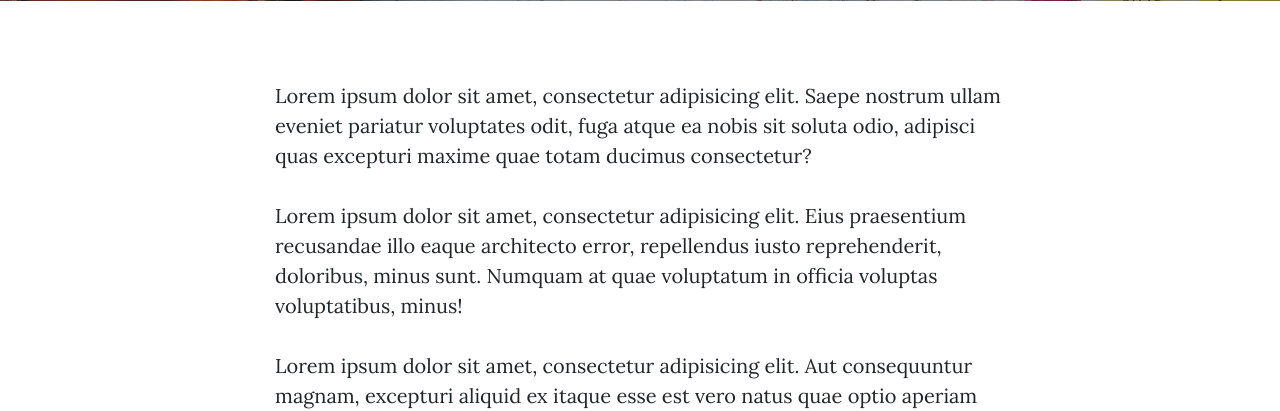
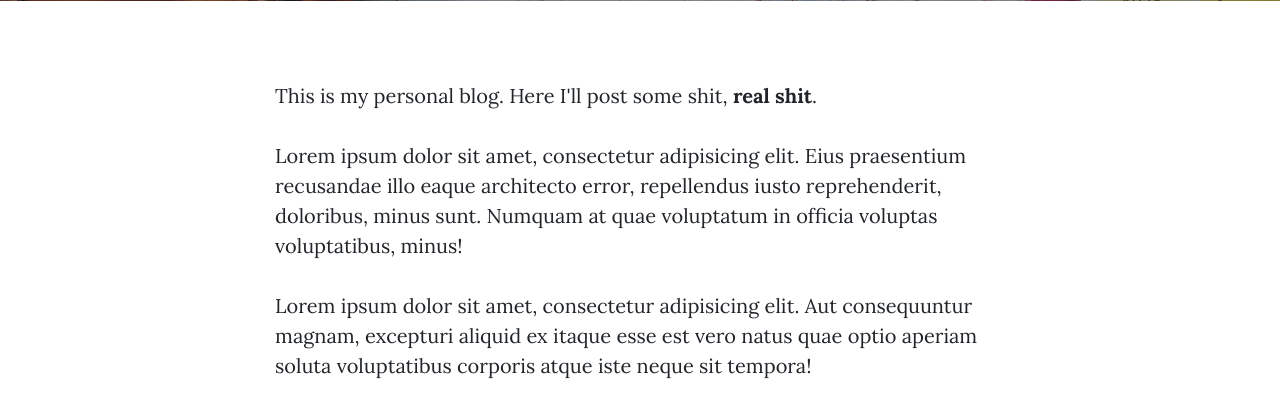
Before and after one commit to sergarbor/Flask_Blog, a Flask app: page /about in a window 1280 px wide. Shown: the part 531-942 px from the top of the page. Run offline with Flask 2, Linux system fonts and the light colour scheme; some libraries are stand-ins or nearby versions.

Commit message:
some changes in about me

```diff
--- a/templates/about.html
+++ b/templates/about.html
@@ -80,7 +80,7 @@
   <div class="container">
     <div class="row">
       <div class="col-lg-8 col-md-10 mx-auto">
-        <p>Lorem ipsum dolor sit amet, consectetur adipisicing elit. Saepe nostrum ullam eveniet pariatur voluptates odit, fuga atque ea nobis sit soluta odio, adipisci quas excepturi maxime quae totam ducimus consectetur?</p>
+        <p>This is my personal blog. Here I'll post some shit, <b>real shit</b>.</p>
         <p>Lorem ipsum dolor sit amet, consectetur adipisicing elit. Eius praesentium recusandae illo eaque architecto error, repellendus iusto reprehenderit, doloribus, minus sunt. Numquam at quae voluptatum in officia voluptas voluptatibus, minus!</p>
         <p>Lorem ipsum dolor sit amet, consectetur adipisicing elit. Aut consequuntur magnam, excepturi aliquid ex itaque esse est vero natus quae optio aperiam soluta voluptatibus corporis atque iste neque sit tempora!</p>
       </div>
```
